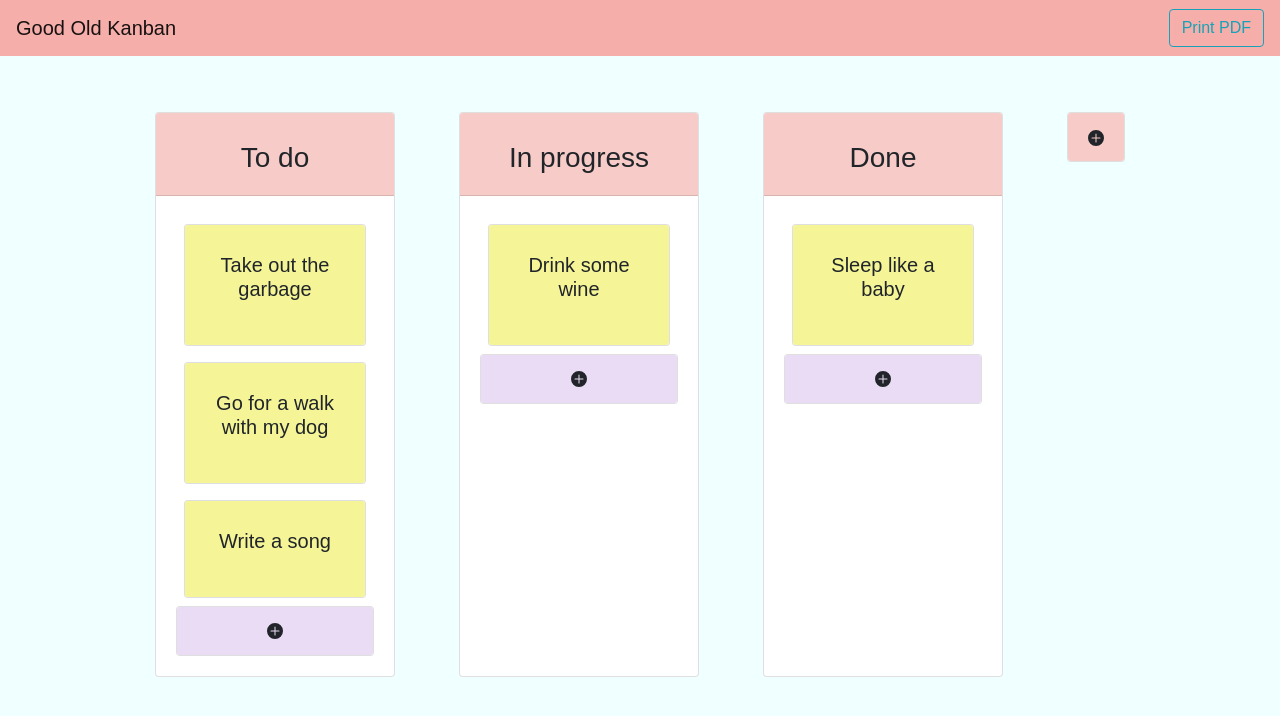
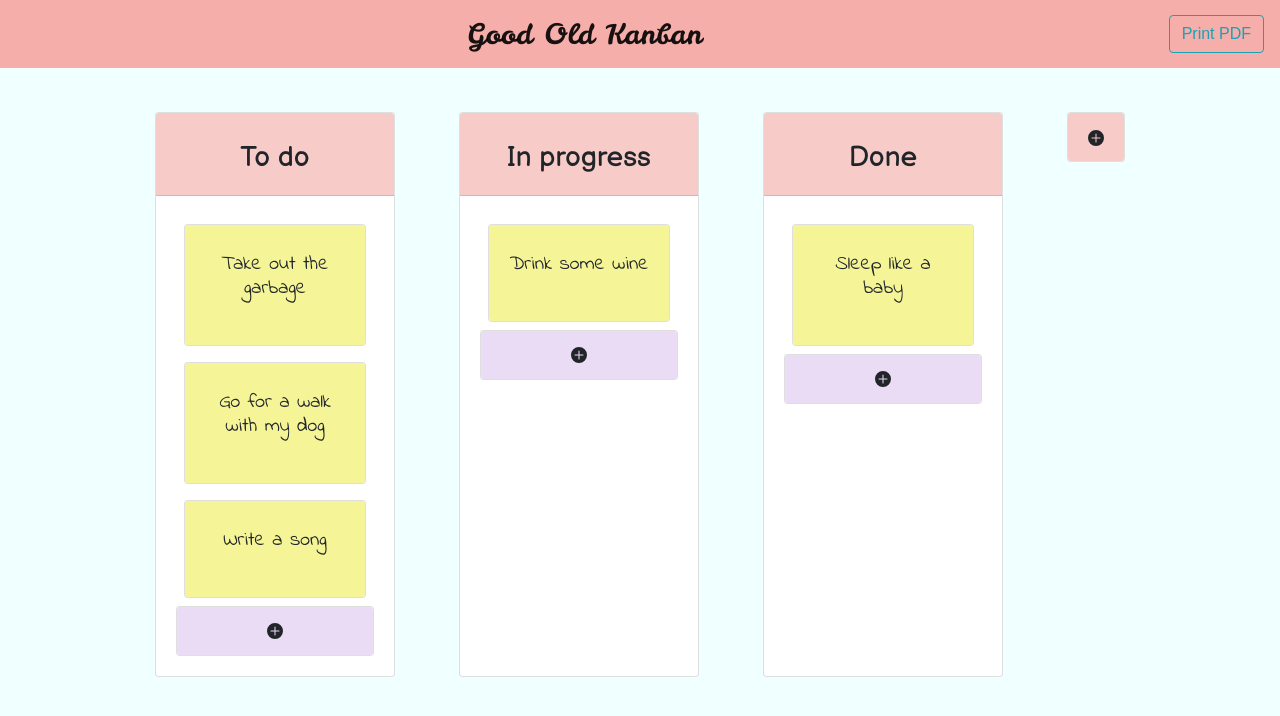
Before and after one commit to jessicaseo83/kanban, a React (Create React App) app: page / in a window 1280 px wide. Shown: the top 716 px of the page. Built offline with nearby package versions, Linux system fonts and the light colour scheme.

Commit message:
Add font style to conponents

```diff
--- a/src/components/Column.css
+++ b/src/components/Column.css
@@ -6,6 +6,7 @@
 
 .column-header {
   background-color: #f7ccc8;
+  font-family: 'Balsamiq Sans', cursive;
 }
 
 .card-header .edit-delete-btn {
--- a/src/components/Navbar.css
+++ b/src/components/Navbar.css
@@ -3,3 +3,7 @@
   justify-content: space-between;
   background-color: #f5aea9;
 }
+.brand-logo {
+  font-family: 'Leckerli One', cursive;
+  font-size: 28px;
+}
--- a/src/components/Navbar.js
+++ b/src/components/Navbar.js
@@ -22,7 +22,8 @@ export default function Header() {
 
   return (
     <Navbar className="nav" fixed="top">
-      <Navbar.Brand>Good Old Kanban</Navbar.Brand>
+      <div></div>
+      <Navbar.Brand className="brand-logo">Good Old Kanban</Navbar.Brand>
       <Button variant="outline-info" onClick = {savePdf} className="pdf-button">
         Print PDF
       </Button>
--- a/src/components/Task.css
+++ b/src/components/Task.css
@@ -3,6 +3,8 @@
 }
 .task-cards {
   margin: 0.5em;
+  font-family: 'Indie Flower', cursive;
+
 }
 
 .task-card:hover {
```
